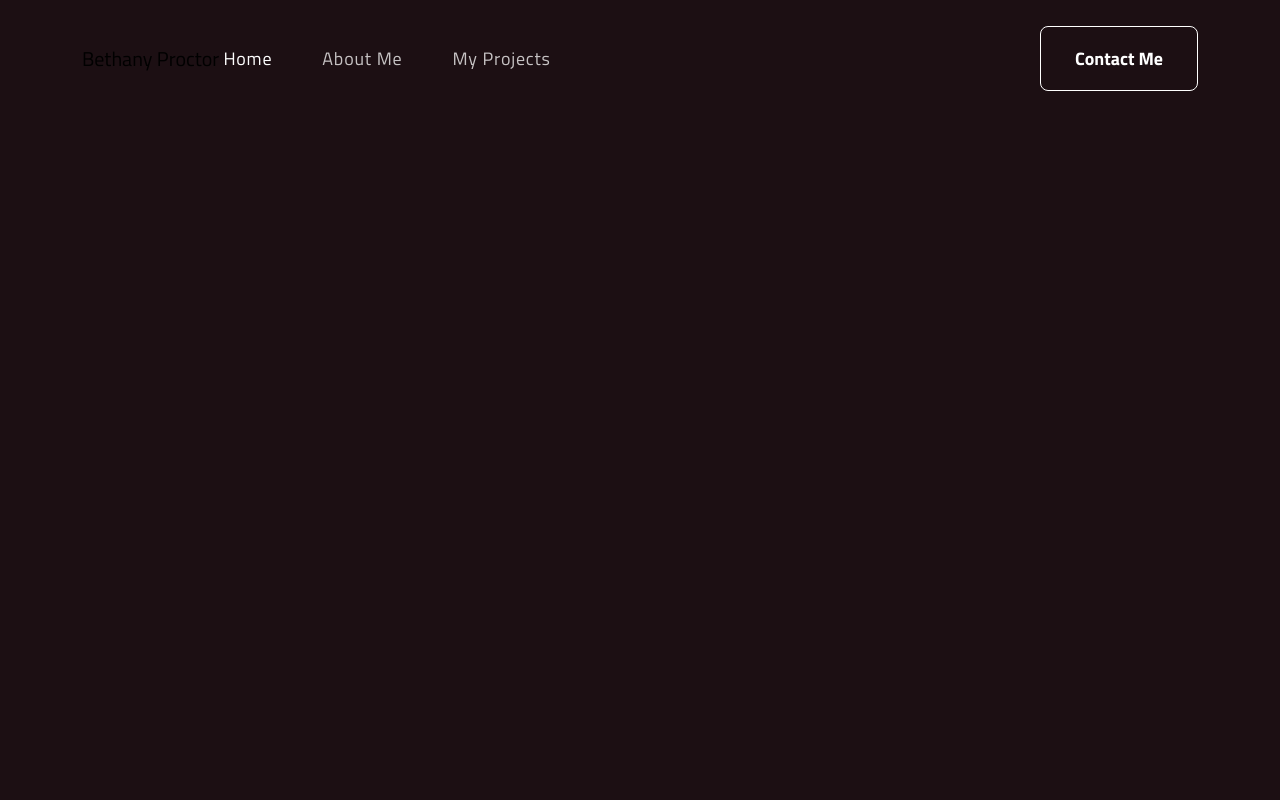
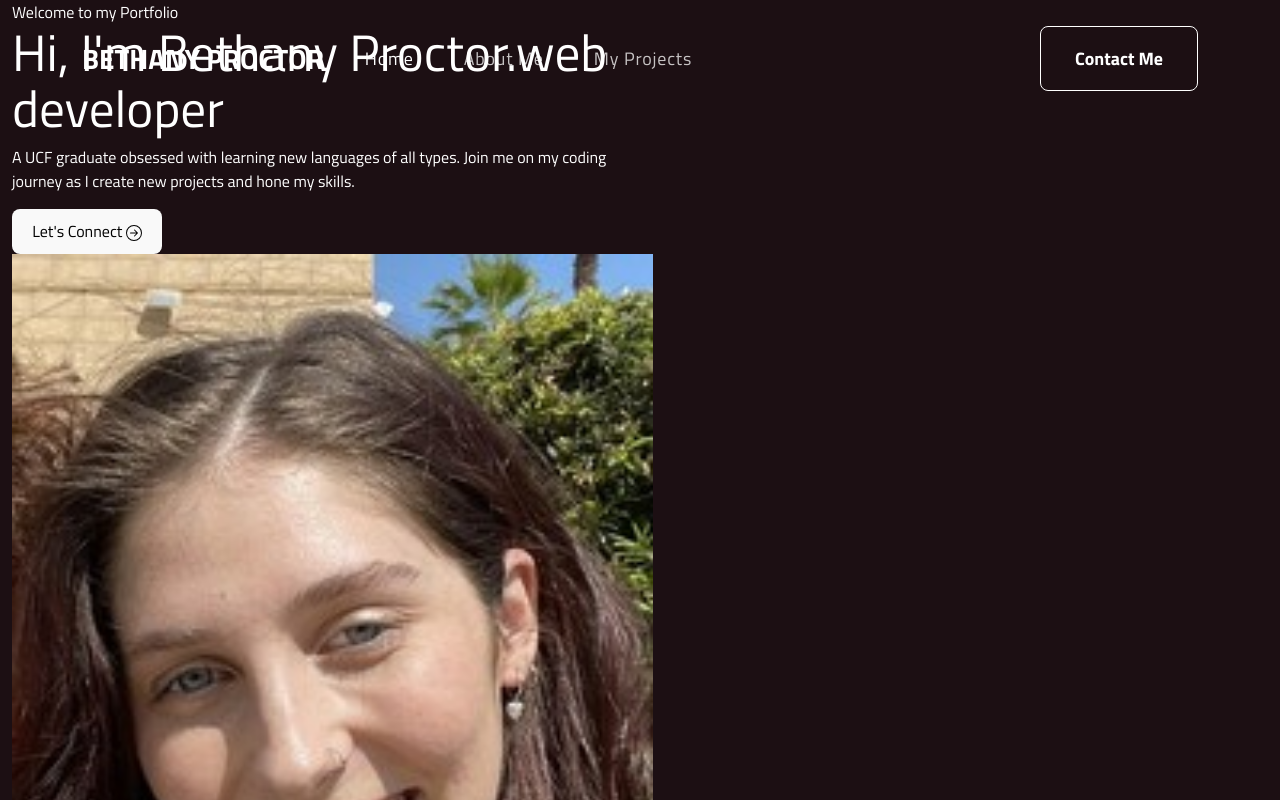
Before and after one commit to BethanyProctor/personal-portfolio, a React (Vite) app: page / in a window 1280 px wide. Shown: the top 800 px of the page. Built offline with nearby package versions, Linux system fonts and the light colour scheme.

Commit message:
added banner component

```diff
--- a/package.json
+++ b/package.json
@@ -13,6 +13,7 @@
     "bootstrap": "^5.3.3",
     "react": "^18.3.1",
     "react-bootstrap": "^2.10.4",
+    "react-bootstrap-icons": "^1.11.4",
     "react-dom": "^18.3.1"
   },
   "devDependencies": {
--- a/src/App.css
+++ b/src/App.css
@@ -100,7 +100,9 @@ nav.navbar.scrolled {
   background-color: #1C0F13;
 }
 nav.navbar a.navbar-brand {
-    width: 9%;
+   font-weight: 700;
+   color: #fff !important;
+   font-size: 1.75rem;
 }
 nav.navbar .navbar-nav .nav-link.navbar-link {
   font-weight: 400;
--- a/src/App.jsx
+++ b/src/App.jsx
@@ -1,11 +1,13 @@
 import './App.css'
 import { NavBar } from './components/NavBar'
+import { Banner } from "./components/Banner"
 import 'bootstrap/dist/css/bootstrap.min.css'
 
 function App() {
   return (
     <>
      <NavBar />
+     <Banner />
     </>
   )
 }
--- /dev/null
+++ b/src/components/Banner.jsx
@@ -0,0 +1,23 @@
+import { Col, Container, Row } from "react-bootstrap"
+import { ArrowRightCircle } from "react-bootstrap-icons"
+import ProfilePicture from '../assets/profile-picture.jpg'
+
+export const Banner = () => {
+    return (
+        <section className='banner' id="home">
+            <Container>
+                <Row className="align-items-center">
+                    <Col xs={12} md={6} xl={7}>
+                    <span className="tagline">Welcome to my Portfolio</span>
+                    <h1>{"Hi, I'm Bethany Proctor."}<span>web developer</span></h1>
+                    <p>A UCF graduate obsessed with learning new languages of all types. Join me on my coding journey as I create new projects and hone my skills.</p>
+                    <button onClick={() => console.log('connect')}>Let's Connect <ArrowRightCircle /></button>
+                    </Col>
+                    <Col xs={12} md={6} xl={7}>
+                    <img src={ProfilePicture} alt="Profile Picture"/>
+                    </Col>
+                </Row>
+            </Container>
+        </section>
+    )
+}
--- a/src/components/NavBar.jsx
+++ b/src/components/NavBar.jsx
@@ -27,7 +27,7 @@ export const NavBar = () => {
     return (
         <Navbar expand="lg" className={scrolled ? "scrolled" : ""}>
           <Container>
-            <Navbar.Brand href="#home">Bethany Proctor</Navbar.Brand>
+            <Navbar.Brand href="#home">BETHANY PROCTOR</Navbar.Brand>
             <Navbar.Toggle aria-controls="basic-navbar-nav">
                 <span className="navbar-toggler-icon"></span>
             </Navbar.Toggle>
```
Also changed, not shown: src/assets/profile-picture.jpg, 1 other file (tests, documents, lock files or other folders).
